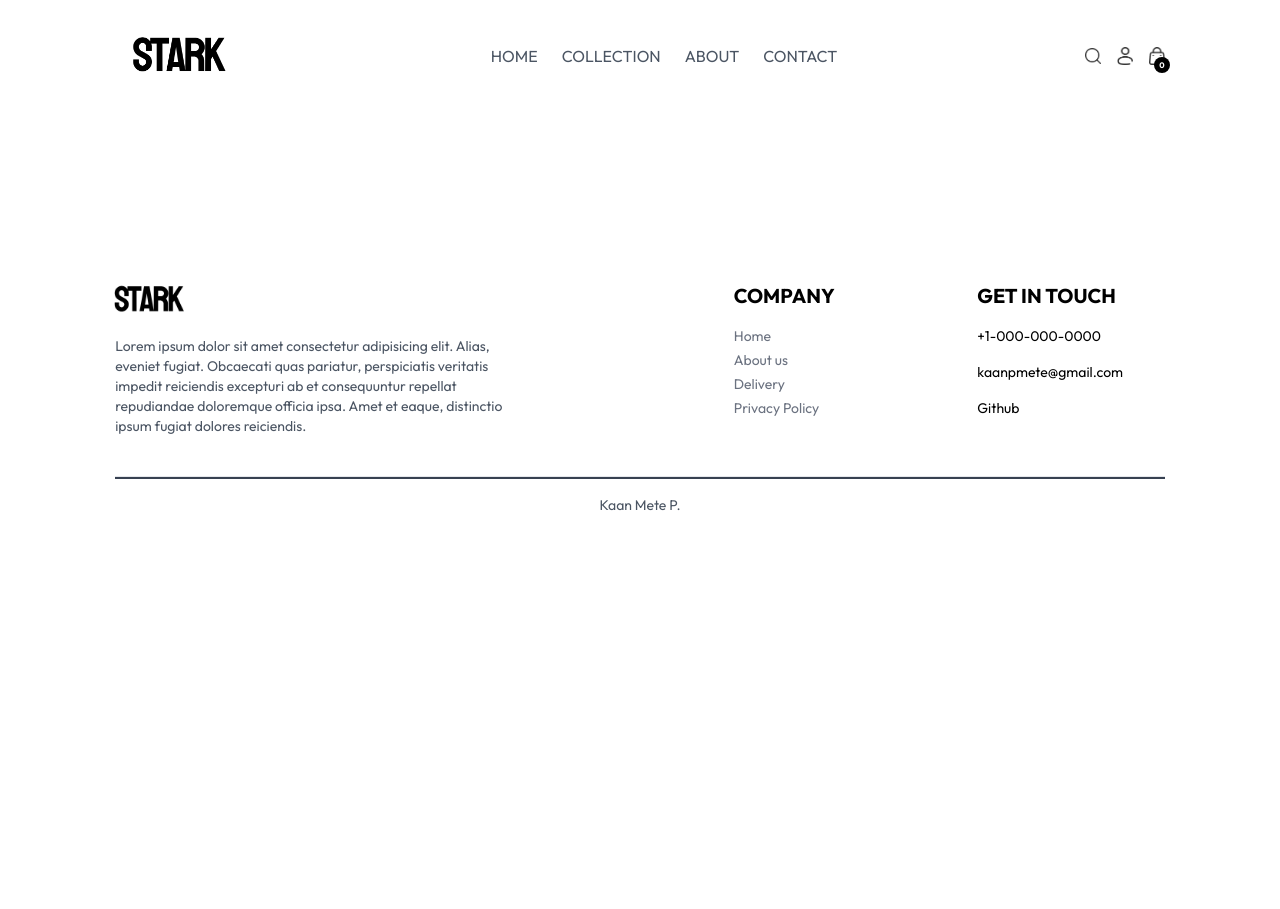
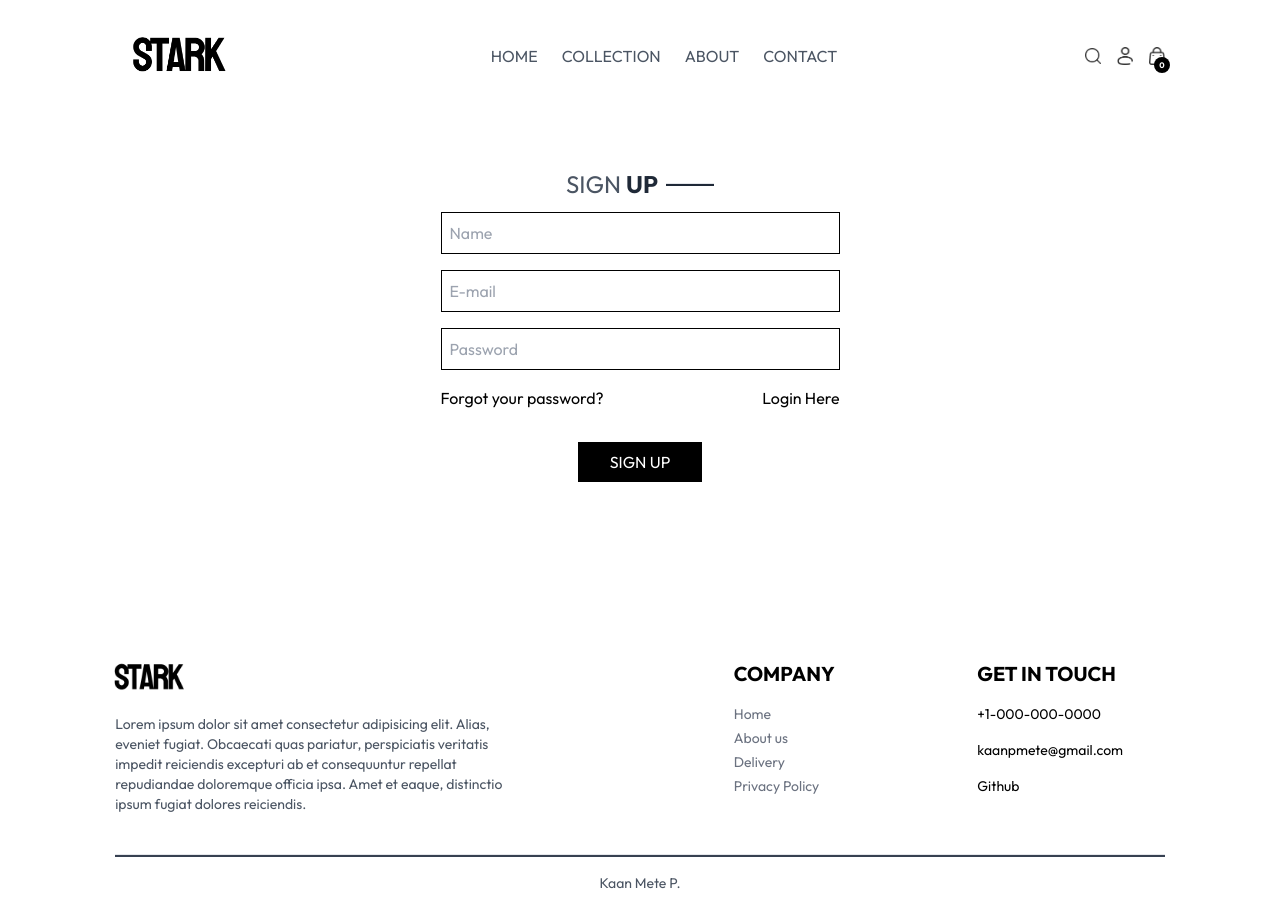
Before and after one commit to kaanmetep/stark-ecommerce, a React (Vite) app in the folder frontend/: page /login in a window 1280 px wide. Before the commit the page ends 800 px from the top, so only its background shows below. Built offline with nearby package versions, Linux system fonts and the light colour scheme.

Commit message:
Create Login/SignUp Page

```diff
--- a/frontend/src/components/NavBar.jsx
+++ b/frontend/src/components/NavBar.jsx
@@ -50,6 +50,7 @@ const NavBar = () => {
           className="w-4 cursor-pointer"
           onClick={onClickSearchIcon}
         />
+        <Link to={"/login"}>
           <div className="group z-10">
             <img
               src={assets.profile_icon}
@@ -64,6 +65,7 @@ const NavBar = () => {
               </div>
             </div>
           </div>
+        </Link>
         <NavLink to="/cart">
           <div className="relative cursor-pointer">
             <img src={assets.cart_icon} alt="cart_icon" className="w-4" />
--- a/frontend/src/pages/Login.jsx
+++ b/frontend/src/pages/Login.jsx
@@ -1,7 +1,59 @@
 import React from "react";
-
+import { useState } from "react";
+import Title from "../components/Title";
 const Login = () => {
-  return <div></div>;
+  const [currentState, setCurrentState] = useState("signup");
+  const onSubmitForm = (e) => {
+    e.preventDefault();
+  };
+  return (
+    <div className="flex items-center justify-center mt-16 flex-col">
+      {currentState === "signup" ? (
+        <Title text1={"SIGN"} text2={"UP"} />
+      ) : (
+        <Title text1={"LOG"} text2={"IN"} />
+      )}
+      <form className="flex flex-col gap-4" onSubmit={onSubmitForm}>
+        {currentState === "signup" ? (
+          <input
+            type="text"
+            placeholder="Name"
+            className="border border-black py-2 px-40 pl-2"
+          />
+        ) : (
+          ""
+        )}
+        <input
+          type="email"
+          placeholder="E-mail"
+          className="border border-black py-2 px-40 pl-2"
+        />
+        <input
+          type="password"
+          placeholder="Password"
+          className="border border-black py-2 px-40 pl-2"
+        />
+        <div className="flex justify-between">
+          <p className="cursor-pointer">Forgot your password? </p>
+          <p
+            className="cursor-pointer"
+            onClick={() => {
+              if (currentState === "login") return setCurrentState("signup");
+              setCurrentState("login");
+            }}
+          >
+            {currentState === "signup" ? "Login Here" : "Sign Up"}
+          </p>
+        </div>
+        <button
+          className="text-white bg-black py-2 px-8 uppercase w-fit mx-auto mt-4"
+          type="submit"
+        >
+          {currentState === "signup" ? "Sign Up" : "Login"}
+        </button>
+      </form>
+    </div>
+  );
 };
 
 export default Login;
```
Lines whose indentation alone changed are shown as unchanged.
